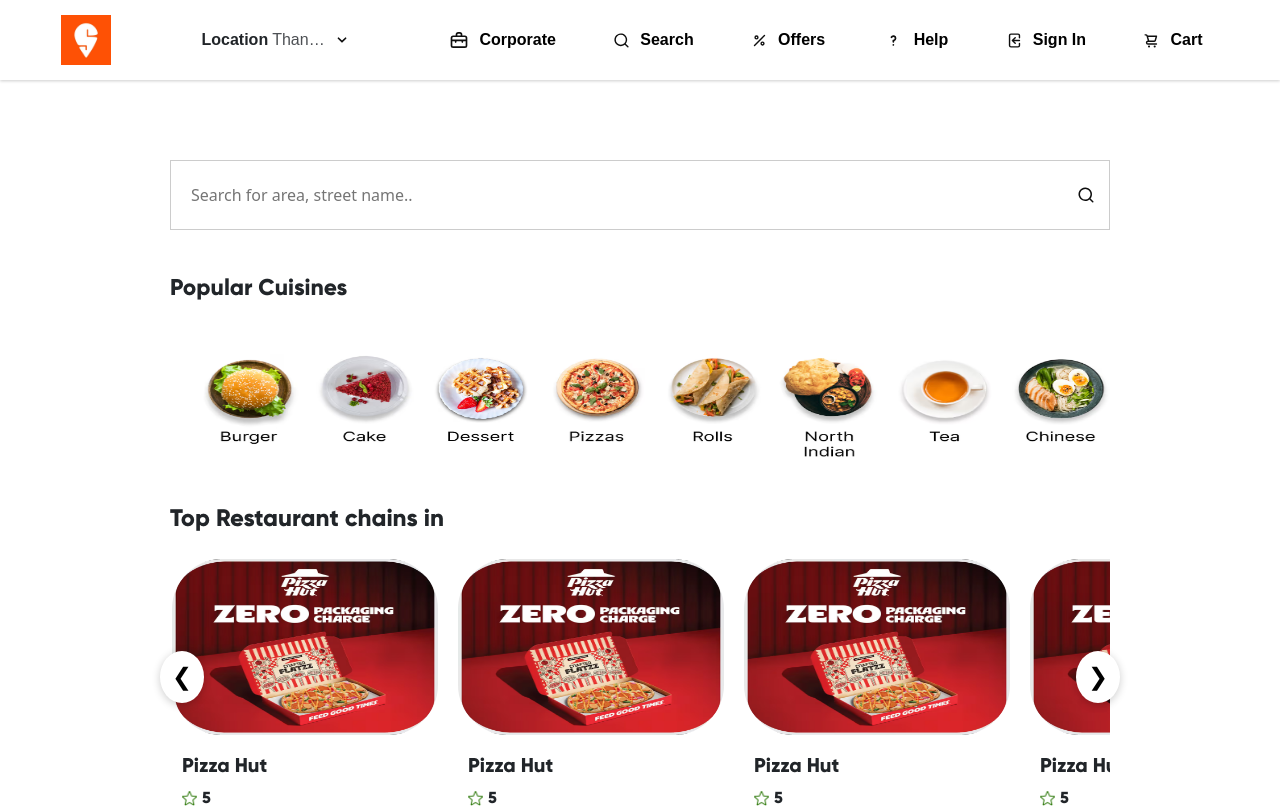
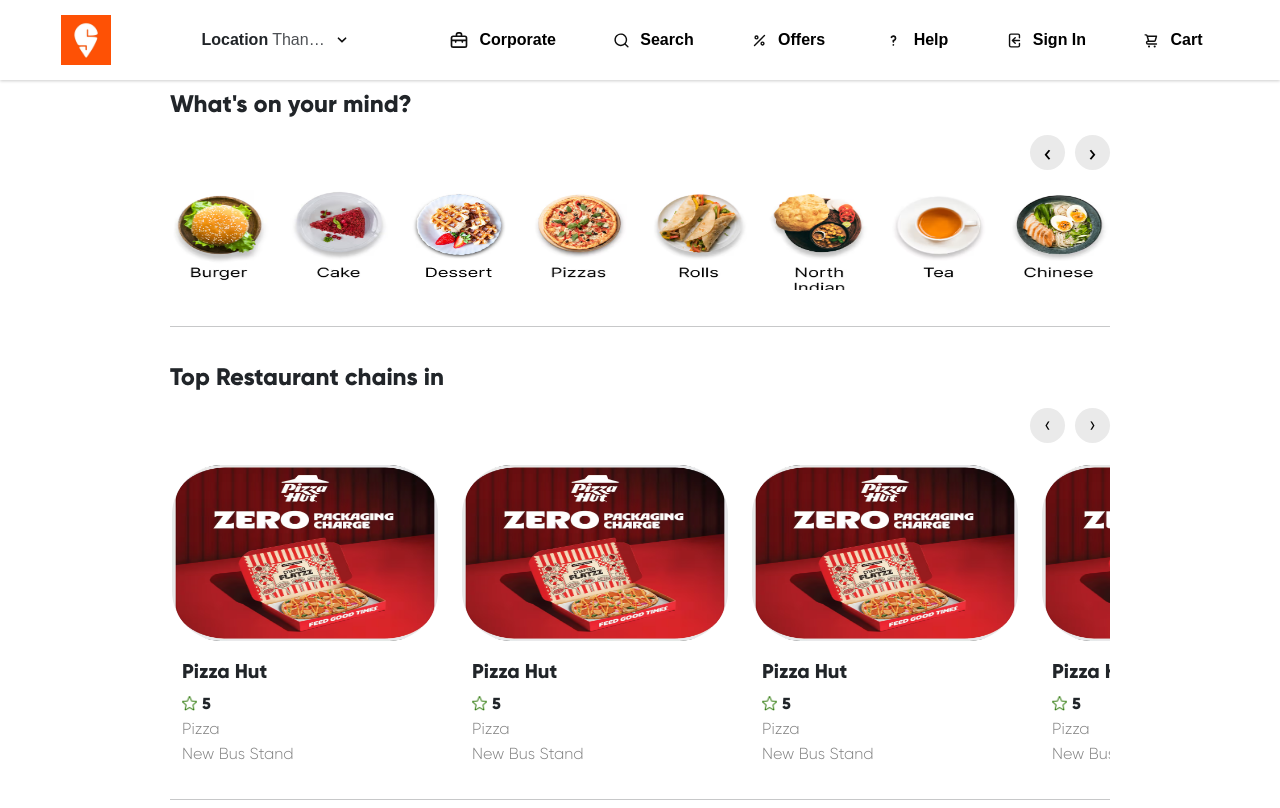
Before and after one commit to ROKHITHRAN/swiggyFrontend, an Angular app: page /home in a window 1280 px wide. Before the commit this address led to /. Shown: the top 808 px of the page. Built offline with nearby package versions, Linux system fonts and the light colour scheme.

Commit message:
feat: implement home and restaurant pages with routing, add arrow carousel and food card components

```diff
--- a/src/app/app.html
+++ b/src/app/app.html
@@ -1,3 +1,2 @@
 <app-navbar></app-navbar>
-<app-home-page></app-home-page>
 <router-outlet></router-outlet>
--- a/src/app/app.routes.ts
+++ b/src/app/app.routes.ts
@@ -1,3 +1,9 @@
 import { Routes } from '@angular/router';
+import { HomePage } from './pages/home-page/home-page';
+import { RestaurantPage } from './pages/restaurant-page/restaurant-page';
 
-export const routes: Routes = [];
+export const routes: Routes = [
+  { path: '', redirectTo: 'home', pathMatch: 'full' },
+  { path: 'home', component: HomePage },
+  { path: 'restaurant/:restId', component: RestaurantPage },
+];
--- a/src/app/components/arrow-carousel/arrow-carousel.css
+++ b/src/app/components/arrow-carousel/arrow-carousel.css
@@ -1,39 +1,71 @@
-.carousel-wrapper {
-  position: relative;
+.carousel-section {
   width: 100%;
+  display: flex;
+  flex-direction: column;
+  gap: 20px;
 }
 
+/* header */
+.carousel-header {
+  display: flex;
+  justify-content: flex-end;
+  align-items: center;
+}
+
+.carousel-header h2 {
+  font-weight: 800;
+}
+
+/* arrows */
+.controls {
+  display: flex;
+  gap: 10px;
+  font-size: x-large;
+}
+
+.controls button {
+  border: none;
+  background: #eaeaea;
+  width: 35px;
+  height: 35px;
+  border-radius: 50%;
+  cursor: pointer;
+  display: flex;
+  justify-content: center;
+  align-items: center;
+}
+
+/* container */
 .carousel-container {
   display: flex;
-  gap: 16px;
+  gap: 20px;
   overflow-x: auto;
   scroll-behavior: smooth;
-  scrollbar-width: none; /* firefox */
+
+  scrollbar-width: none;
 }
 
 .carousel-container::-webkit-scrollbar {
-  display: none; /* chrome */
+  display: none;
 }
 
-/* arrows */
-.arrow {
-  position: absolute;
-  top: 40%;
-  transform: translateY(-50%);
-  background: white;
-  border: none;
-  font-size: 24px;
-  cursor: pointer;
-  z-index: 10;
-  padding: 8px 12px;
-  box-shadow: 0 2px 8px rgba(0, 0, 0, 0.2);
-  border-radius: 50%;
+/* 🔥 IMPORTANT */
+.carousel-container > * {
+  flex: 0 0 auto;
 }
 
-.arrow.left {
-  left: -10px;
+/* snap effect */
+.carousel-container {
+  scroll-snap-type: x mandatory;
 }
 
-.arrow.right {
-  right: -10px;
+.carousel-container > * {
+  scroll-snap-align: start;
 }
+@media (max-width: 500px) {
+  .carousel-header {
+    display: flex;
+    justify-content: center;
+    align-items: center;
+  }
+}
--- a/src/app/components/arrow-carousel/arrow-carousel.html
+++ b/src/app/components/arrow-carousel/arrow-carousel.html
@@ -1,12 +1,14 @@
-<div class="carousel-wrapper">
-  <!-- LEFT ARROW -->
-  <button class="arrow left" (click)="scrollLeft()">❮</button>
+<div class="carousel-section">
+  <!-- HEADER -->
+  <div class="carousel-header">
+    <div class="controls">
+      <button (click)="scrollLeft()">&lsaquo;</button>
+      <button (click)="scrollRight()">&rsaquo;</button>
+    </div>
+  </div>
 
-  <!-- SCROLL CONTAINER -->
+  <!-- CAROUSEL -->
   <div class="carousel-container" #container>
     <ng-content></ng-content>
   </div>
-
-  <!-- RIGHT ARROW -->
-  <button class="arrow right" (click)="scrollRight()">❯</button>
 </div>
--- a/src/app/components/food-card/food-card.ts
+++ b/src/app/components/food-card/food-card.ts
@@ -1,6 +1,7 @@
 import { Component } from '@angular/core';
 import { restaurantCardDetails } from '../../model/types';
 import { getRatingIcon } from '../../utils/getRatingsIcon';
+import { Router } from '@angular/router';
 
 @Component({
   selector: 'app-food-card',
@@ -10,6 +11,7 @@
 })
 export class FoodCard {
   cardDetails: restaurantCardDetails = {
+    restaurantId: 1,
     restaurantName: 'Pizza Hut',
     ratings: 5,
     imageUrl: 'assets/images/pizza-hut.avif',
--- a/src/app/model/types.ts
+++ b/src/app/model/types.ts
@@ -11,6 +11,7 @@
 };
 
 export type restaurantCardDetails = {
+  restaurantId: number;
   restaurantName: string;
   ratings: number;
   imageUrl: string;
--- a/src/app/pages/home-page/home-page.css
+++ b/src/app/pages/home-page/home-page.css
@@ -26,14 +26,36 @@
 .top-restaurants {
   display: flex;
   flex-direction: column;
-  gap: 1rem;
+  gap: 0.5rem;
   font-family: 'Gilroy', sans-serif;
   font-weight: 800;
 }
-.top-restaurants h4 {
+h4 {
   font-family: 'Gilroy', sans-serif;
   font-weight: 800;
 }
+.suggest-con {
+  display: flex;
+  flex-direction: column;
+  gap: 0.5rem;
+}
+.card {
+  width: 100px;
+  height: 100px;
+  display: flex;
+  align-items: center;
+  justify-content: center;
+  flex-shrink: 0;
+}
+.card img {
+  width: 100%;
+  height: 100%;
+  /* object-fit: cover; */
+  display: block;
+  transform: scale(1.2);
+  border-style: none;
+}
+
 @media (max-width: 800px) {
   .home-container {
     margin: 10px 100px;
--- a/src/app/pages/home-page/home-page.html
+++ b/src/app/pages/home-page/home-page.html
@@ -1,9 +1,18 @@
 <main class="home-container">
-  <app-home-carousel></app-home-carousel>
+  <!-- <app-home-carousel></app-home-carousel> -->
+  <div class="suggest-con">
+    <h4>What's on your mind?</h4>
+    <app-arrow-carousel>
+      <div class="card" *ngFor="let item of items">
+        <img src="{{ item }}" alt="Food Item" />
+      </div>
+    </app-arrow-carousel>
+  </div>
+  <hr />
   <div class="top-restaurants">
     <h4>Top Restaurant chains in</h4>
     <app-arrow-carousel>
-      <app-food-card></app-food-card>
+      <app-food-card (click)="navigateToRestaurant()"></app-food-card>
       <app-food-card></app-food-card>
       <app-food-card></app-food-card>
       <app-food-card></app-food-card>
@@ -16,7 +25,7 @@
     </app-arrow-carousel>
   </div>
   <hr />
-  <div>Welcome User</div>
+  <h4>Welcome User</h4>
   <div class="home-content">
     <app-food-card></app-food-card>
     <app-food-card></app-food-card>
--- a/src/app/pages/home-page/home-page.ts
+++ b/src/app/pages/home-page/home-page.ts
@@ -2,11 +2,32 @@
 import { HomeCarousel } from '../../components/home-carousel/home-carousel';
 import { FoodCard } from '../../components/food-card/food-card';
 import { ArrowCarousel } from '../../components/arrow-carousel/arrow-carousel';
+import { CommonModule } from '@angular/common';
+import { Router } from '@angular/router';
 
 @Component({
   selector: 'app-home-page',
-  imports: [HomeCarousel, FoodCard, ArrowCarousel],
+  imports: [HomeCarousel, FoodCard, ArrowCarousel, CommonModule],
   templateUrl: './home-page.html',
   styleUrl: './home-page.css',
 })
-export class HomePage {}
+export class HomePage {
+  constructor(private router: Router) {}
+
+  items = [
+    'assets/images/Burger.avif',
+    'assets/images/Cake.avif',
+    'assets/images/Dessert.avif',
+    'assets/images/Pizza.avif',
+    'assets/images/Rolls.avif',
+    'assets/images/NorthIndian.avif',
+    'assets/images/Tea.avif',
+    'assets/images/Chinease.avif',
+    'assets/images/Chinease.avif',
+    'assets/images/Chinease.avif',
+    'assets/images/Chinease.avif',
+  ];
+  navigateToRestaurant() {
+    this.router.navigate(['/restaurant', 1]);
+  }
+}
--- /dev/null
+++ b/src/app/pages/restaurant-page/restaurant-page.css
@@ -0,0 +1,3 @@
+.restaurant-container {
+  margin: 10px 400px;
+}
--- /dev/null
+++ b/src/app/pages/restaurant-page/restaurant-page.html
@@ -0,0 +1 @@
+<div class="restaurant-container">efwdf</div>
--- /dev/null
+++ b/src/app/pages/restaurant-page/restaurant-page.ts
@@ -0,0 +1,9 @@
+import { Component } from '@angular/core';
+
+@Component({
+  selector: 'app-restaurant-page',
+  imports: [],
+  templateUrl: './restaurant-page.html',
+  styleUrl: './restaurant-page.css',
+})
+export class RestaurantPage {}
```
Also changed, not shown: 1 other file (tests, documents, lock files or other folders).
